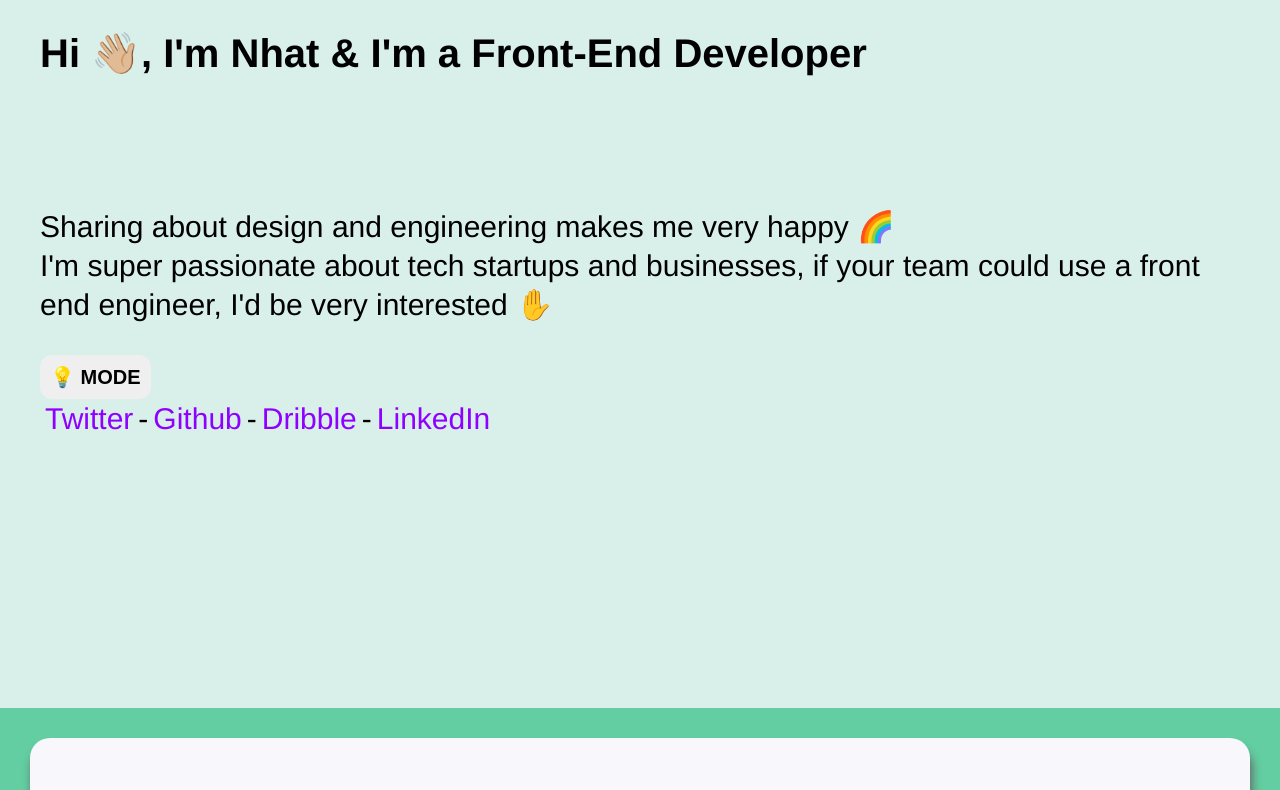
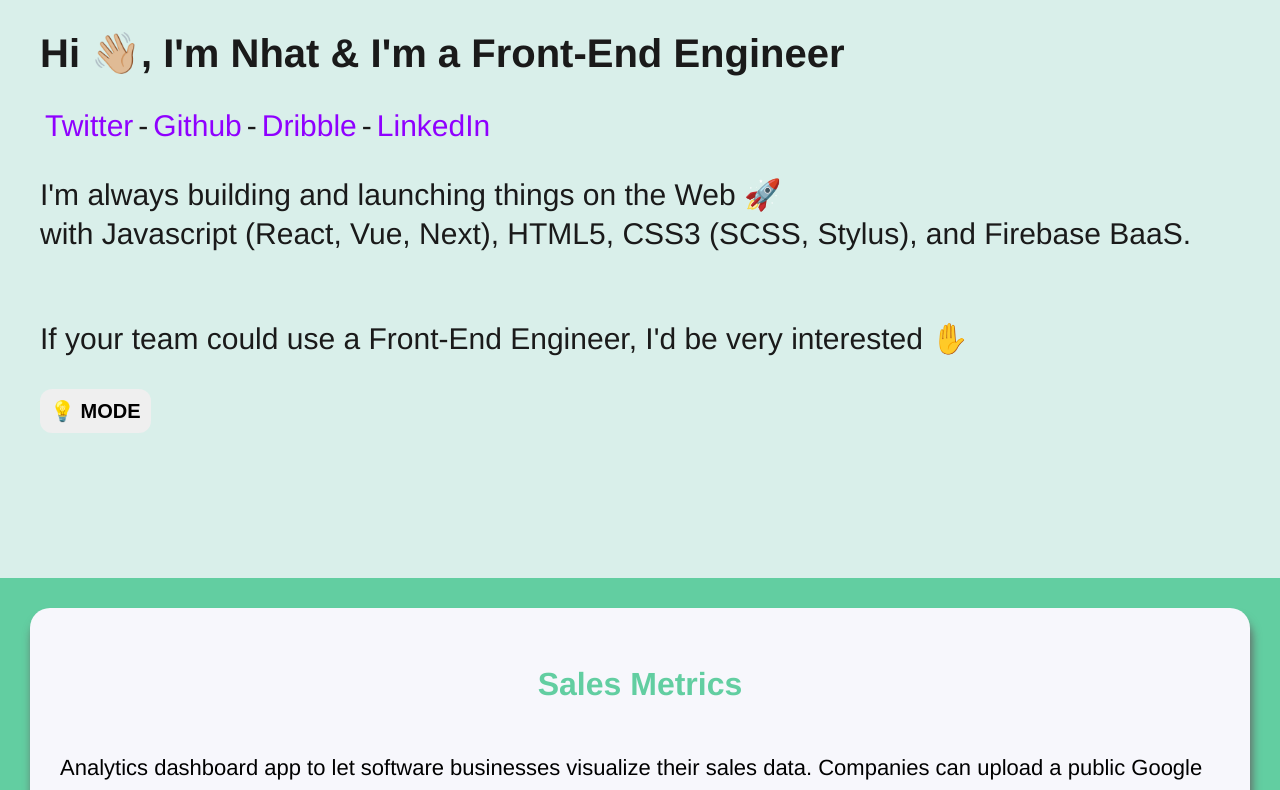
Before and after one commit to NhatDinh/nhatdinh.me, a Next.js app: page / in a window 1280 px wide. Shown: the top 790 px of the page. Built offline with nearby package versions, Linux system fonts and the light colour scheme.

Commit message:
edit hero section

```diff
--- a/components/Hero.js
+++ b/components/Hero.js
@@ -23,21 +23,7 @@ class Hero extends React.Component {
           }
         >
           <div className="m-container">
-            <h1>Hi 👋🏼, I'm Nhat & I'm a Front-End Developer</h1>
-          </div>
-          <div className="m-container">
-            <p>
-              Sharing about design and engineering makes me very happy 🌈
-              <br />
-              I'm super passionate about tech startups and businesses, if your
-              team could use a front end engineer, I'd be very interested ✋
-            </p>
-          </div>
-
-          <div className="m-container">
-            <button className="action-btn" onClick={this.toggleMode}>
-              💡 MODE
-            </button>
+            <h1>Hi 👋🏼, I'm Nhat & I'm a Front-End Engineer</h1>
             <ul className="links-wrapper">
               <li className="format-disabled">
                 <a
@@ -79,6 +65,23 @@ class Hero extends React.Component {
                 </a>
               </li>
             </ul>
+          </div>
+          <div className="m-container">
+            <p>
+              I'm always building and launching things on the Web 🚀 <br />
+              with Javascript (React, Vue, Next), HTML5, CSS3 (SCSS, Stylus),
+              and Firebase BaaS.
+            </p>
+          </div>
+
+          <div className="m-container">
+            <p>
+              If your team could use a Front-End Engineer, I'd be very
+              interested ✋
+            </p>
+            <button className="action-btn" onClick={this.toggleMode}>
+              💡 MODE
+            </button>
           </div>
 
           <div className="waves-container">
--- a/pages/index.js
+++ b/pages/index.js
@@ -66,7 +66,7 @@ class Index extends React.Component {
 
           .light-mode {
             background-color: rgba(98, 206, 161, 0.2);
-            color: black;
+            color: rgba(26, 26, 26, 1);
           }
 
           .light-mode a {
```
